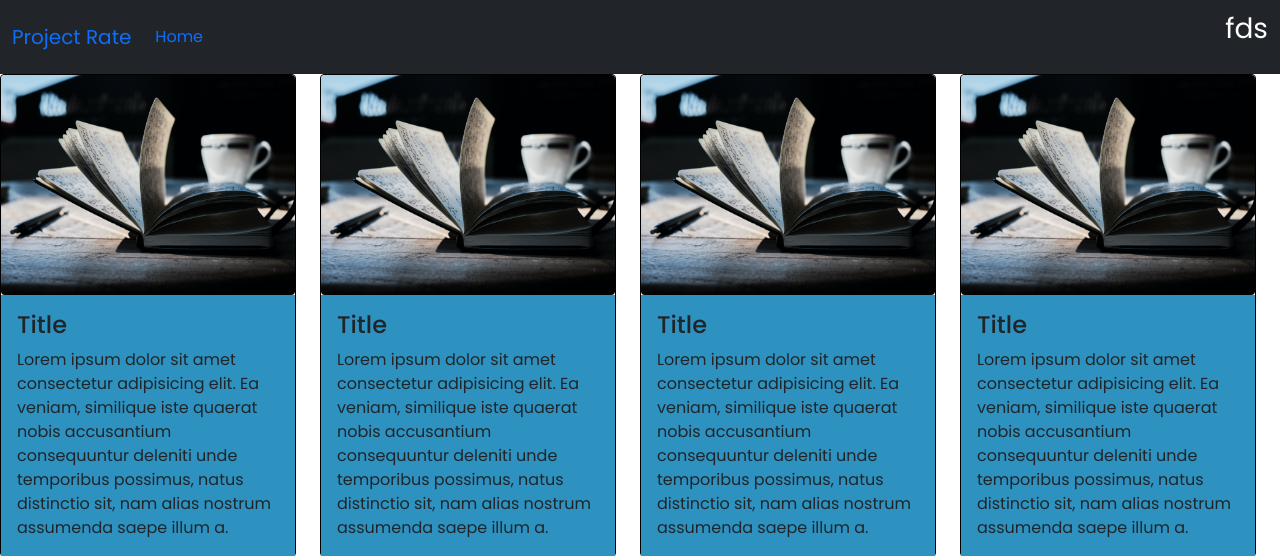
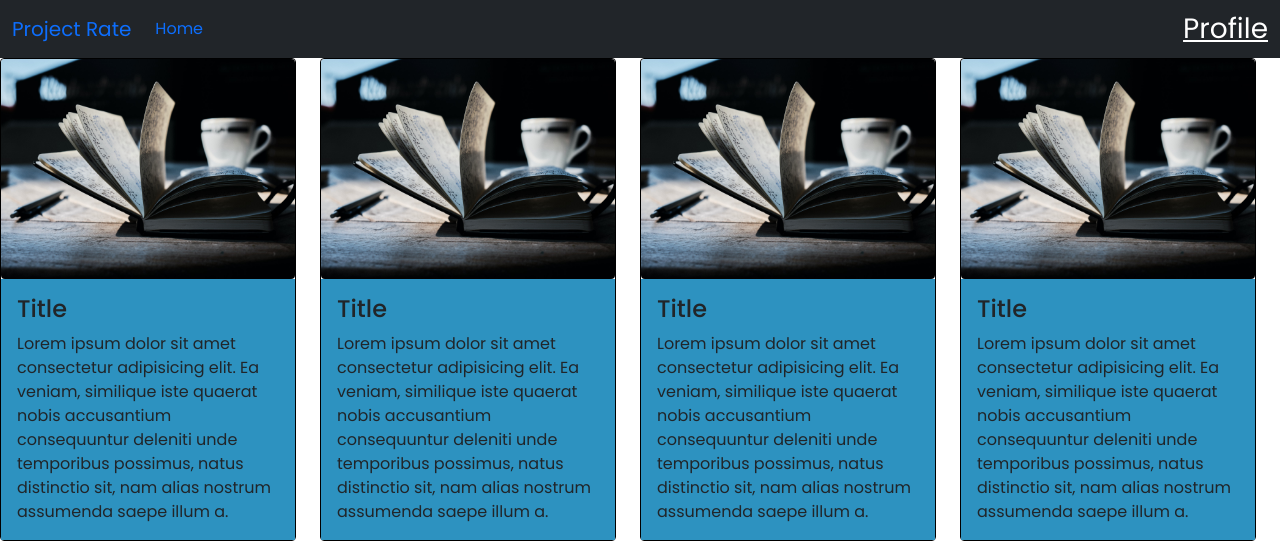
Before and after one commit to JoyChristine/Project-rate, a Django app: page / in a window 1280 px wide. Shown: the top 556 px of the page. Run offline with Django 4.2, Linux system fonts and the light colour scheme; some libraries are stand-ins or nearby versions.

Commit message:
link profile url

```diff
--- a/app/templates/all/navbar.html
+++ b/app/templates/all/navbar.html
@@ -10,7 +10,7 @@
         <a class="navbar-brand" href="#">Project Rate</a>
         <ul class="navbar-nav me-auto mb-2 mb-lg-0">
           <li class="nav-item">
-            <a class="nav-link active" aria-current="page" href="#">Home</a>
+            <a class="nav-link active" aria-current="page" href="/">Home</a>
           </li>
           <!-- <li class="nav-item">
             <a class="nav-link" href="#">Link</a>
@@ -20,8 +20,8 @@
           </li> -->
         </ul>
         <div class="right">
+          <a style="color:#fff; font-size:28px;" href="{%url 'userprofile'%}">Profile</a>
 
-          <p style="color:#fff; font-size:28px;">fds</p>
         </div>
         <!-- <form class="d-flex" role="search">
           <input class="search" type="search" placeholder="Search" aria-label="Search">
```
